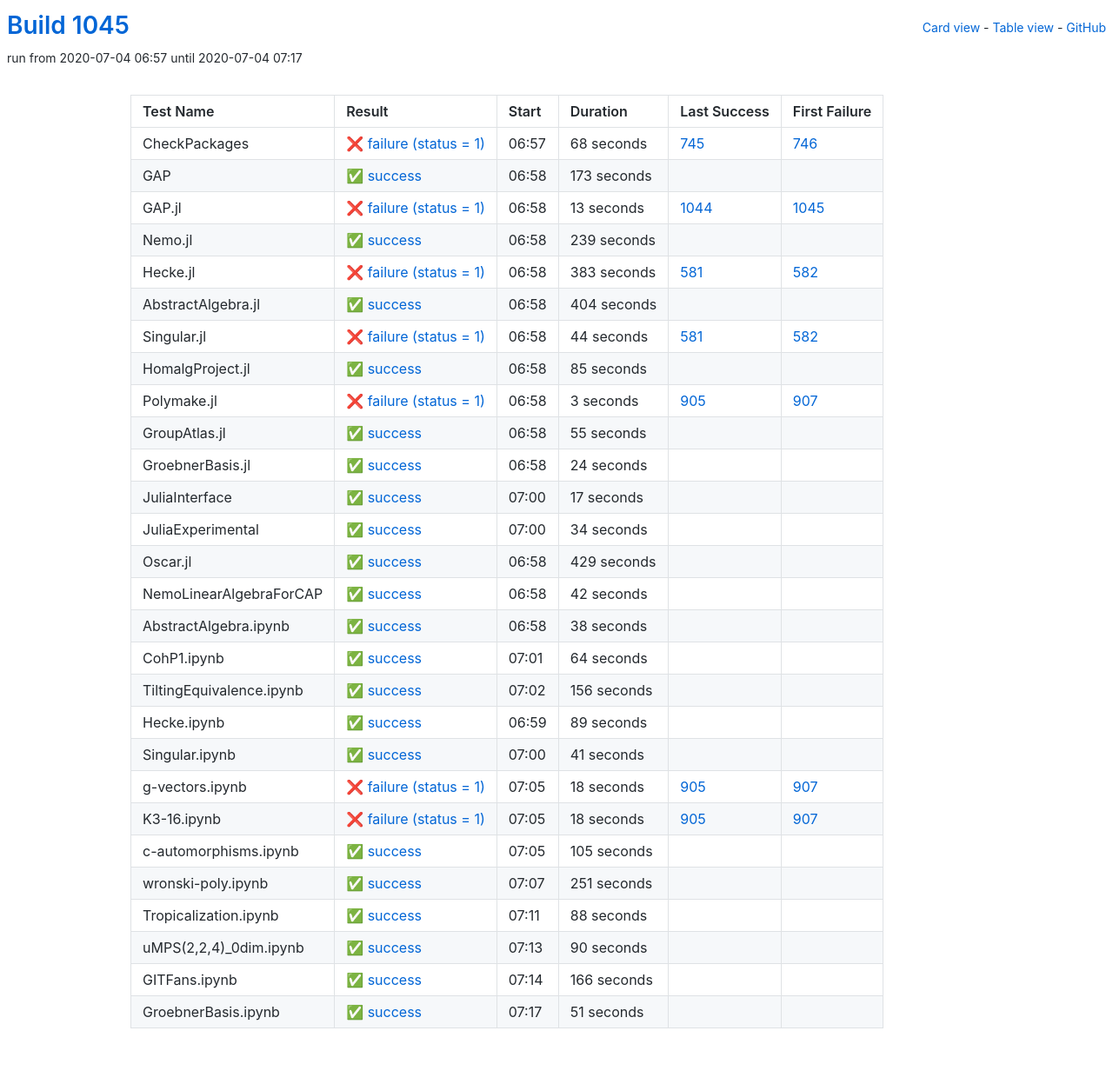
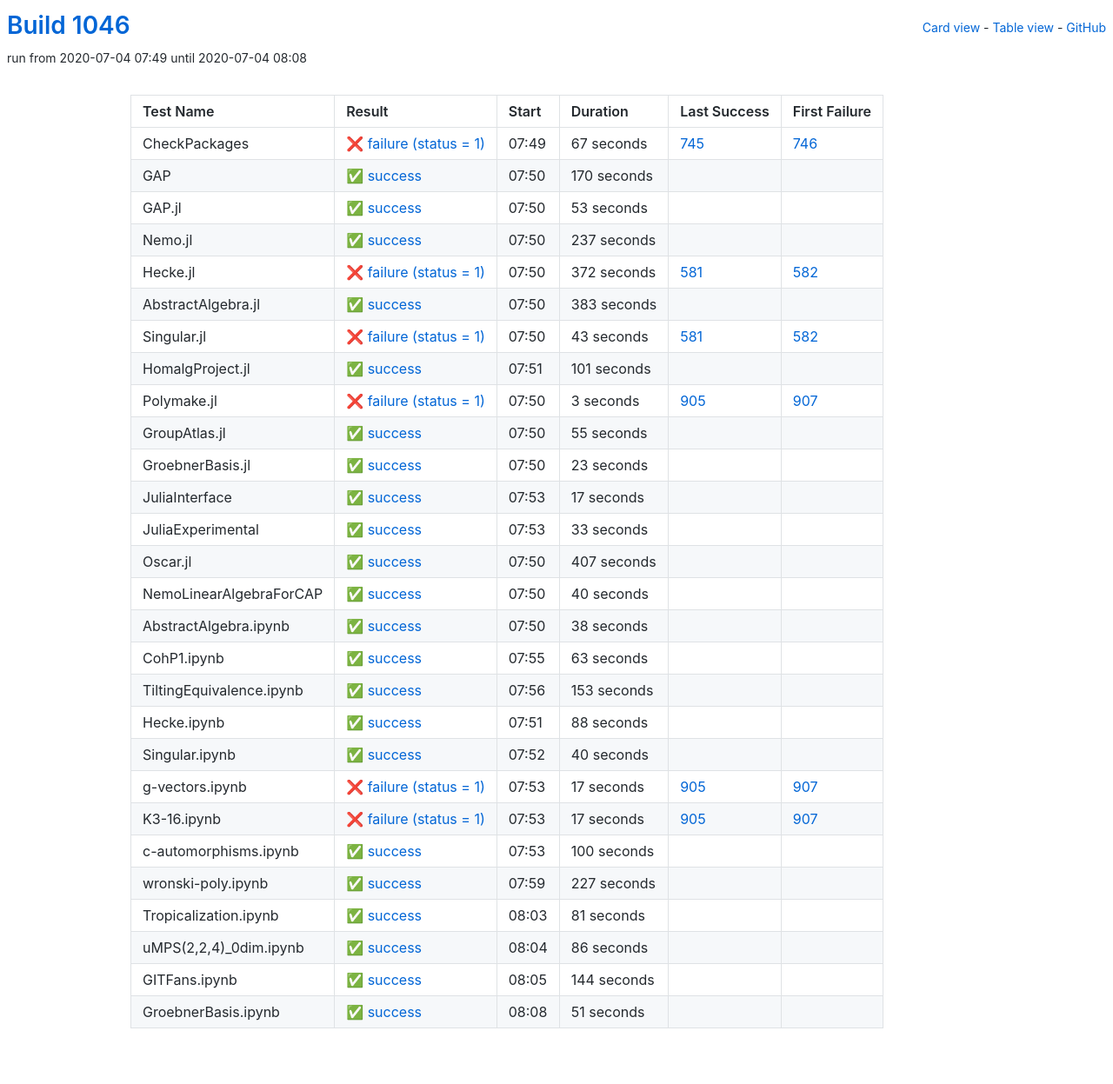
Before and after one commit to oscar-system/oscar-ci-status-1.4, a Jekyll site: the page built from table.html, in a window 1280 px wide. Shown: the whole page at 87% size. Built offline with Jekyll 4.4.1, drawn with Linux system fonts in a browser that asks for light colours.

Commit message:
Build #1046

```diff
--- a/_data/ci.yml
+++ b/_data/ci.yml
@@ -1,6 +1,6 @@
 ---
-build: 1045
-build_url: https://oscarci.mathematik.uni-kl.de/job/oscar-julia-1.4/1045/
+build: 1046
+build_url: https://oscarci.mathematik.uni-kl.de/job/oscar-julia-1.4/1046/
 job: oscar-julia-1.4
 organization: oscar-system
 repo: oscar-ci-status-1.4
@@ -8,104 +8,104 @@ repourl: https://github.com/oscar-system/oscar-ci-status-1.4
 tests:
 - name: CheckPackages
   id: checkpackages
-  log: https://oscarci.mathematik.uni-kl.de/job/oscar-julia-1.4/1045/artifact/logs/build-1045/CheckPackages.log
-  start: 2020-07-04 06:57
+  log: https://oscarci.mathematik.uni-kl.de/job/oscar-julia-1.4/1046/artifact/logs/build-1046/CheckPackages.log
+  start: 2020-07-04 07:49
   success: false
   exitcode: 1
   status: failure
-  duration: 68
+  duration: 67
   last_success: 745
   last_success_url: https://oscarci.mathematik.uni-kl.de/job/oscar-julia-1.4/745/
   first_failure: 746
   first_failure_url: https://oscarci.mathematik.uni-kl.de/job/oscar-julia-1.4/746/
 - name: GAP
   id: gap
-  log: https://oscarci.mathematik.uni-kl.de/job/oscar-julia-1.4/1045/artifact/logs/build-1045/GAP.log
-  start: 2020-07-04 06:58
+  log: https://oscarci.mathematik.uni-kl.de/job/oscar-julia-1.4/1046/artifact/logs/build-1046/GAP.log
+  start: 2020-07-04 07:50
   success: true
   exitcode: 0
   status: success
-  duration: 173
+  duration: 170
   last_success: false
   last_success_url:
   first_failure: false
   first_failure_url:
 - name: GAP.jl
   id: gap-jl
-  log: https://oscarci.mathematik.uni-kl.de/job/oscar-julia-1.4/1045/artifact/logs/build-1045/GAP.jl.log
-  start: 2020-07-04 06:58
-  success: false
-  exitcode: 1
-  status: failure
-  duration: 13
-  last_success: 1044
-  last_success_url: https://oscarci.mathematik.uni-kl.de/job/oscar-julia-1.4/1044/
-  first_failure: 1045
-  first_failure_url: https://oscarci.mathematik.uni-kl.de/job/oscar-julia-1.4/1045/
-- name: Nemo.jl
-  id: nemo-jl
-  log: https://oscarci.mathematik.uni-kl.de/job/oscar-julia-1.4/1045/artifact/logs/build-1045/Nemo.jl.log
-  start: 2020-07-04 06:58
+  log: https://oscarci.mathematik.uni-kl.de/job/oscar-julia-1.4/1046/artifact/logs/build-1046/GAP.jl.log
+  start: 2020-07-04 07:50
   success: true
   exitcode: 0
   status: success
-  duration: 239
+  duration: 53
+  last_success: false
+  last_success_url:
+  first_failure: false
+  first_failure_url:
+- name: Nemo.jl
+  id: nemo-jl
+  log: https://oscarci.mathematik.uni-kl.de/job/oscar-julia-1.4/1046/artifact/logs/build-1046/Nemo.jl.log
+  start: 2020-07-04 07:50
+  success: true
+  exitcode: 0
+  status: success
+  duration: 237
   last_success: false
   last_success_url:
   first_failure: false
   first_failure_url:
 - name: Hecke.jl
   id: hecke-jl
-  log: https://oscarci.mathematik.uni-kl.de/job/oscar-julia-1.4/1045/artifact/logs/build-1045/Hecke.jl.log
-  start: 2020-07-04 06:58
+  log: https://oscarci.mathematik.uni-kl.de/job/oscar-julia-1.4/1046/artifact/logs/build-1046/Hecke.jl.log
+  start: 2020-07-04 07:50
   success: false
   exitcode: 1
   status: failure
-  duration: 383
+  duration: 372
   last_success: 581
   last_success_url: https://oscarci.mathematik.uni-kl.de/job/oscar-julia-1.4/581/
   first_failure: 582
   first_failure_url: https://oscarci.mathematik.uni-kl.de/job/oscar-julia-1.4/582/
 - name: AbstractAlgebra.jl
   id: abstractalgebra-jl
-  log: https://oscarci.mathematik.uni-kl.de/job/oscar-julia-1.4/1045/artifact/logs/build-1045/AbstractAlgebra.jl.log
-  start: 2020-07-04 06:58
+  log: https://oscarci.mathematik.uni-kl.de/job/oscar-julia-1.4/1046/artifact/logs/build-1046/AbstractAlgebra.jl.log
+  start: 2020-07-04 07:50
   success: true
   exitcode: 0
   status: success
-  duration: 404
+  duration: 383
   last_success: false
   last_success_url:
   first_failure: false
   first_failure_url:
 - name: Singular.jl
   id: singular-jl
-  log: https://oscarci.mathematik.uni-kl.de/job/oscar-julia-1.4/1045/artifact/logs/build-1045/Singular.jl.log
-  start: 2020-07-04 06:58
+  log: https://oscarci.mathematik.uni-kl.de/job/oscar-julia-1.4/1046/artifact/logs/build-1046/Singular.jl.log
+  start: 2020-07-04 07:50
   success: false
   exitcode: 1
   status: failure
-  duration: 44
+  duration: 43
   last_success: 581
   last_success_url: https://oscarci.mathematik.uni-kl.de/job/oscar-julia-1.4/581/
   first_failure: 582
   first_failure_url: https://oscarci.mathematik.uni-kl.de/job/oscar-julia-1.4/582/
 - name: HomalgProject.jl
   id: homalgproject-jl
-  log: https://oscarci.mathematik.uni-kl.de/job/oscar-julia-1.4/1045/artifact/logs/build-1045/HomalgProject.jl.log
-  start: 2020-07-04 06:58
+  log: https://oscarci.mathematik.uni-kl.de/job/oscar-julia-1.4/1046/artifact/logs/build-1046/HomalgProject.jl.log
+  start: 2020-07-04 07:51
   success: true
   exitcode: 0
   status: success
-  duration: 85
+  duration: 101
   last_success: false
   last_success_url:
   first_failure: false
   first_failure_url:
 - name: Polymake.jl
   id: polymake-jl
-  log: https://oscarci.mathematik.uni-kl.de/job/oscar-julia-1.4/1045/artifact/logs/build-1045/Polymake.jl.log
-  start: 2020-07-04 06:58
+  log: https://oscarci.mathematik.uni-kl.de/job/oscar-julia-1.4/1046/artifact/logs/build-1046/Polymake.jl.log
+  start: 2020-07-04 07:50
   success: false
   exitcode: 1
   status: failure
@@ -116,8 +116,8 @@ tests:
   first_failure_url: https://oscarci.mathematik.uni-kl.de/job/oscar-julia-1.4/907/
 - name: GroupAtlas.jl
   id: groupatlas-jl
-  log: https://oscarci.mathematik.uni-kl.de/job/oscar-julia-1.4/1045/artifact/logs/build-1045/GroupAtlas.jl.log
-  start: 2020-07-04 06:58
+  log: https://oscarci.mathematik.uni-kl.de/job/oscar-julia-1.4/1046/artifact/logs/build-1046/GroupAtlas.jl.log
+  start: 2020-07-04 07:50
   success: true
   exitcode: 0
   status: success
@@ -128,20 +128,20 @@ tests:
   first_failure_url:
 - name: GroebnerBasis.jl
   id: groebnerbasis-jl
-  log: https://oscarci.mathematik.uni-kl.de/job/oscar-julia-1.4/1045/artifact/logs/build-1045/GroebnerBasis.jl.log
-  start: 2020-07-04 06:58
+  log: https://oscarci.mathematik.uni-kl.de/job/oscar-julia-1.4/1046/artifact/logs/build-1046/GroebnerBasis.jl.log
+  start: 2020-07-04 07:50
   success: true
   exitcode: 0
   status: success
-  duration: 24
+  duration: 23
   last_success: false
   last_success_url:
   first_failure: false
   first_failure_url:
 - name: JuliaInterface
   id: juliainterface
-  log: https://oscarci.mathematik.uni-kl.de/job/oscar-julia-1.4/1045/artifact/logs/build-1045/JuliaInterface.log
-  start: 2020-07-04 07:00
+  log: https://oscarci.mathematik.uni-kl.de/job/oscar-julia-1.4/1046/artifact/logs/build-1046/JuliaInterface.log
+  start: 2020-07-04 07:53
   success: true
   exitcode: 0
   status: success
@@ -152,44 +152,44 @@ tests:
   first_failure_url:
 - name: JuliaExperimental
   id: juliaexperimental
-  log: https://oscarci.mathematik.uni-kl.de/job/oscar-julia-1.4/1045/artifact/logs/build-1045/JuliaExperimental.log
-  start: 2020-07-04 07:00
+  log: https://oscarci.mathematik.uni-kl.de/job/oscar-julia-1.4/1046/artifact/logs/build-1046/JuliaExperimental.log
+  start: 2020-07-04 07:53
   success: true
   exitcode: 0
   status: success
-  duration: 34
+  duration: 33
   last_success: false
   last_success_url:
   first_failure: false
   first_failure_url:
 - name: Oscar.jl
   id: oscar-jl
-  log: https://oscarci.mathematik.uni-kl.de/job/oscar-julia-1.4/1045/artifact/logs/build-1045/Oscar.jl.log
-  start: 2020-07-04 06:58
+  log: https://oscarci.mathematik.uni-kl.de/job/oscar-julia-1.4/1046/artifact/logs/build-1046/Oscar.jl.log
+  start: 2020-07-04 07:50
   success: true
   exitcode: 0
   status: success
-  duration: 429
+  duration: 407
   last_success: false
   last_success_url:
   first_failure: false
   first_failure_url:
 - name: NemoLinearAlgebraForCAP
   id: nemolinearalgebraforcap
-  log: https://oscarci.mathematik.uni-kl.de/job/oscar-julia-1.4/1045/artifact/logs/build-1045/NemoLinearAlgebraForCAP.log
-  start: 2020-07-04 06:58
+  log: https://oscarci.mathematik.uni-kl.de/job/oscar-julia-1.4/1046/artifact/logs/build-1046/NemoLinearAlgebraForCAP.log
+  start: 2020-07-04 07:50
   success: true
   exitcode: 0
   status: success
-  duration: 42
+  duration: 40
   last_success: false
   last_success_url:
   first_failure: false
   first_failure_url:
 - name: AbstractAlgebra.ipynb
   id: abstractalgebra-ipynb
-  log: https://oscarci.mathematik.uni-kl.de/job/oscar-julia-1.4/1045/artifact/logs/build-1045/AbstractAlgebra.ipynb.log
-  start: 2020-07-04 06:58
+  log: https://oscarci.mathematik.uni-kl.de/job/oscar-julia-1.4/1046/artifact/logs/build-1046/AbstractAlgebra.ipynb.log
+  start: 2020-07-04 07:50
   success: true
   exitcode: 0
   status: success
@@ -200,104 +200,32 @@ tests:
   first_failure_url:
 - name: CohP1.ipynb
   id: cohp1-ipynb
-  log: https://oscarci.mathematik.uni-kl.de/job/oscar-julia-1.4/1045/artifact/logs/build-1045/CohP1.ipynb.log
-  start: 2020-07-04 07:01
+  log: https://oscarci.mathematik.uni-kl.de/job/oscar-julia-1.4/1046/artifact/logs/build-1046/CohP1.ipynb.log
+  start: 2020-07-04 07:55
   success: true
   exitcode: 0
   status: success
-  duration: 64
+  duration: 63
   last_success: false
   last_success_url:
   first_failure: false
   first_failure_url:
 - name: TiltingEquivalence.ipynb
   id: tiltingequivalence-ipynb
-  log: https://oscarci.mathematik.uni-kl.de/job/oscar-julia-1.4/1045/artifact/logs/build-1045/TiltingEquivalence.ipynb.log
-  start: 2020-07-04 07:02
+  log: https://oscarci.mathematik.uni-kl.de/job/oscar-julia-1.4/1046/artifact/logs/build-1046/TiltingEquivalence.ipynb.log
+  start: 2020-07-04 07:56
   success: true
   exitcode: 0
   status: success
-  duration: 156
+  duration: 153
   last_success: false
   last_success_url:
   first_failure: false
   first_failure_url:
 - name: Hecke.ipynb
   id: hecke-ipynb
-  log: https://oscarci.mathematik.uni-kl.de/job/oscar-julia-1.4/1045/artifact/logs/build-1045/Hecke.ipynb.log
-  start: 2020-07-04 06:59
-  success: true
-  exitcode: 0
-  status: success
-  duration: 89
-  last_success: false
-  last_success_url:
-  first_failure: false
-  first_failure_url:
-- name: Singular.ipynb
-  id: singular-ipynb
-  log: https://oscarci.mathematik.uni-kl.de/job/oscar-julia-1.4/1045/artifact/logs/build-1045/Singular.ipynb.log
-  start: 2020-07-04 07:00
-  success: true
-  exitcode: 0
-  status: success
-  duration: 41
-  last_success: false
-  last_success_url:
-  first_failure: false
-  first_failure_url:
-- name: g-vectors.ipynb
-  id: g-vectors-ipynb
-  log: https://oscarci.mathematik.uni-kl.de/job/oscar-julia-1.4/1045/artifact/logs/build-1045/g-vectors.ipynb.log
-  start: 2020-07-04 07:05
-  success: false
-  exitcode: 1
-  status: failure
-  duration: 18
-  last_success: 905
-  last_success_url: https://oscarci.mathematik.uni-kl.de/job/oscar-julia-1.4/905/
-  first_failure: 907
-  first_failure_url: https://oscarci.mathematik.uni-kl.de/job/oscar-julia-1.4/907/
-- name: K3-16.ipynb
-  id: k3-16-ipynb
-  log: https://oscarci.mathematik.uni-kl.de/job/oscar-julia-1.4/1045/artifact/logs/build-1045/K3-16.ipynb.log
-  start: 2020-07-04 07:05
-  success: false
-  exitcode: 1
-  status: failure
-  duration: 18
-  last_success: 905
-  last_success_url: https://oscarci.mathematik.uni-kl.de/job/oscar-julia-1.4/905/
-  first_failure: 907
-  first_failure_url: https://oscarci.mathematik.uni-kl.de/job/oscar-julia-1.4/907/
-- name: c-automorphisms.ipynb
-  id: c-automorphisms-ipynb
-  log: https://oscarci.mathematik.uni-kl.de/job/oscar-julia-1.4/1045/artifact/logs/build-1045/c-automorphisms.ipynb.log
-  start: 2020-07-04 07:05
-  success: true
-  exitcode: 0
-  status: success
-  duration: 105
-  last_success: false
-  last_success_url:
-  first_failure: false
-  first_failure_url:
-- name: wronski-poly.ipynb
-  id: wronski-poly-ipynb
-  log: https://oscarci.mathematik.uni-kl.de/job/oscar-julia-1.4/1045/artifact/logs/build-1045/wronski-poly.ipynb.log
-  start: 2020-07-04 07:07
-  success: true
-  exitcode: 0
-  status: success
-  duration: 251
-  last_success: false
-  last_success_url:
-  first_failure: false
-  first_failure_url:
-- name: Tropicalization.ipynb
-  id: tropicalization-ipynb
-  log: https://oscarci.mathematik.uni-kl.de/job/oscar-julia-1.4/1045/artifact/logs/build-1045/Tropicalization.ipynb.log
-  start: 2020-07-04 07:11
+  log: https://oscarci.mathematik.uni-kl.de/job/oscar-julia-1.4/1046/artifact/logs/build-1046/Hecke.ipynb.log
+  start: 2020-07-04 07:51
   success: true
   exitcode: 0
   status: success
@@ -306,34 +234,106 @@ tests:
   last_success_url:
   first_failure: false
   first_failure_url:
-- name: uMPS(2,2,4)_0dim.ipynb
-  id: umps-2-2-4-0dim-ipynb
-  log: https://oscarci.mathematik.uni-kl.de/job/oscar-julia-1.4/1045/artifact/logs/build-1045/uMPS-2-2-4-_0dim.ipynb.log
-  start: 2020-07-04 07:13
+- name: Singular.ipynb
+  id: singular-ipynb
+  log: https://oscarci.mathematik.uni-kl.de/job/oscar-julia-1.4/1046/artifact/logs/build-1046/Singular.ipynb.log
+  start: 2020-07-04 07:52
   success: true
   exitcode: 0
   status: success
-  duration: 90
+  duration: 40
+  last_success: false
+  last_success_url:
+  first_failure: false
+  first_failure_url:
+- name: g-vectors.ipynb
+  id: g-vectors-ipynb
+  log: https://oscarci.mathematik.uni-kl.de/job/oscar-julia-1.4/1046/artifact/logs/build-1046/g-vectors.ipynb.log
+  start: 2020-07-04 07:53
+  success: false
+  exitcode: 1
+  status: failure
+  duration: 17
+  last_success: 905
+  last_success_url: https://oscarci.mathematik.uni-kl.de/job/oscar-julia-1.4/905/
+  first_failure: 907
+  first_failure_url: https://oscarci.mathematik.uni-kl.de/job/oscar-julia-1.4/907/
+- name: K3-16.ipynb
+  id: k3-16-ipynb
+  log: https://oscarci.mathematik.uni-kl.de/job/oscar-julia-1.4/1046/artifact/logs/build-1046/K3-16.ipynb.log
+  start: 2020-07-04 07:53
+  success: false
+  exitcode: 1
+  status: failure
+  duration: 17
+  last_success: 905
+  last_success_url: https://oscarci.mathematik.uni-kl.de/job/oscar-julia-1.4/905/
+  first_failure: 907
+  first_failure_url: https://oscarci.mathematik.uni-kl.de/job/oscar-julia-1.4/907/
+- name: c-automorphisms.ipynb
+  id: c-automorphisms-ipynb
+  log: https://oscarci.mathematik.uni-kl.de/job/oscar-julia-1.4/1046/artifact/logs/build-1046/c-automorphisms.ipynb.log
+  start: 2020-07-04 07:53
+  success: true
+  exitcode: 0
+  status: success
+  duration: 100
+  last_success: false
+  last_success_url:
+  first_failure: false
+  first_failure_url:
+- name: wronski-poly.ipynb
+  id: wronski-poly-ipynb
+  log: https://oscarci.mathematik.uni-kl.de/job/oscar-julia-1.4/1046/artifact/logs/build-1046/wronski-poly.ipynb.log
+  start: 2020-07-04 07:59
+  success: true
+  exitcode: 0
+  status: success
+  duration: 227
+  last_success: false
+  last_success_url:
+  first_failure: false
+  first_failure_url:
+- name: Tropicalization.ipynb
+  id: tropicalization-ipynb
+  log: https://oscarci.mathematik.uni-kl.de/job/oscar-julia-1.4/1046/artifact/logs/build-1046/Tropicalization.ipynb.log
+  start: 2020-07-04 08:03
+  success: true
+  exitcode: 0
+  status: success
+  duration: 81
+  last_success: false
+  last_success_url:
+  first_failure: false
+  first_failure_url:
+- name: uMPS(2,2,4)_0dim.ipynb
+  id: umps-2-2-4-0dim-ipynb
+  log: https://oscarci.mathematik.uni-kl.de/job/oscar-julia-1.4/1046/artifact/logs/build-1046/uMPS-2-2-4-_0dim.ipynb.log
+  start: 2020-07-04 08:04
+  success: true
+  exitcode: 0
+  status: success
+  duration: 86
   last_success: false
   last_success_url:
   first_failure: false
   first_failure_url:
 - name: GITFans.ipynb
   id: gitfans-ipynb
-  log: https://oscarci.mathematik.uni-kl.de/job/oscar-julia-1.4/1045/artifact/logs/build-1045/GITFans.ipynb.log
-  start: 2020-07-04 07:14
+  log: https://oscarci.mathematik.uni-kl.de/job/oscar-julia-1.4/1046/artifact/logs/build-1046/GITFans.ipynb.log
+  start: 2020-07-04 08:05
   success: true
   exitcode: 0
   status: success
-  duration: 166
+  duration: 144
   last_success: false
   last_success_url:
   first_failure: false
   first_failure_url:
 - name: GroebnerBasis.ipynb
   id: groebnerbasis-ipynb
-  log: https://oscarci.mathematik.uni-kl.de/job/oscar-julia-1.4/1045/artifact/logs/build-1045/GroebnerBasis.ipynb.log
-  start: 2020-07-04 07:17
+  log: https://oscarci.mathematik.uni-kl.de/job/oscar-julia-1.4/1046/artifact/logs/build-1046/GroebnerBasis.ipynb.log
+  start: 2020-07-04 08:08
   success: true
   exitcode: 0
   status: success
```
Also changed, not shown: README.md.
